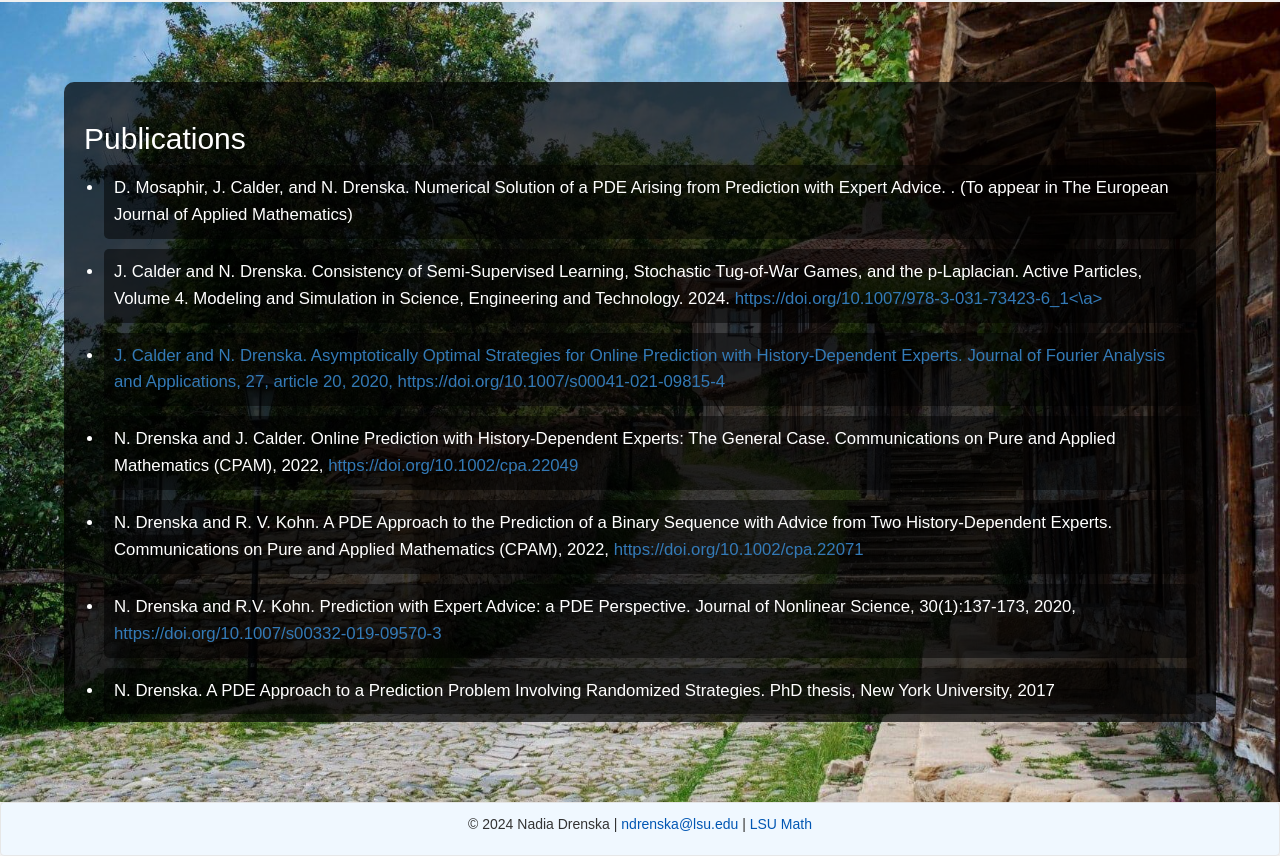
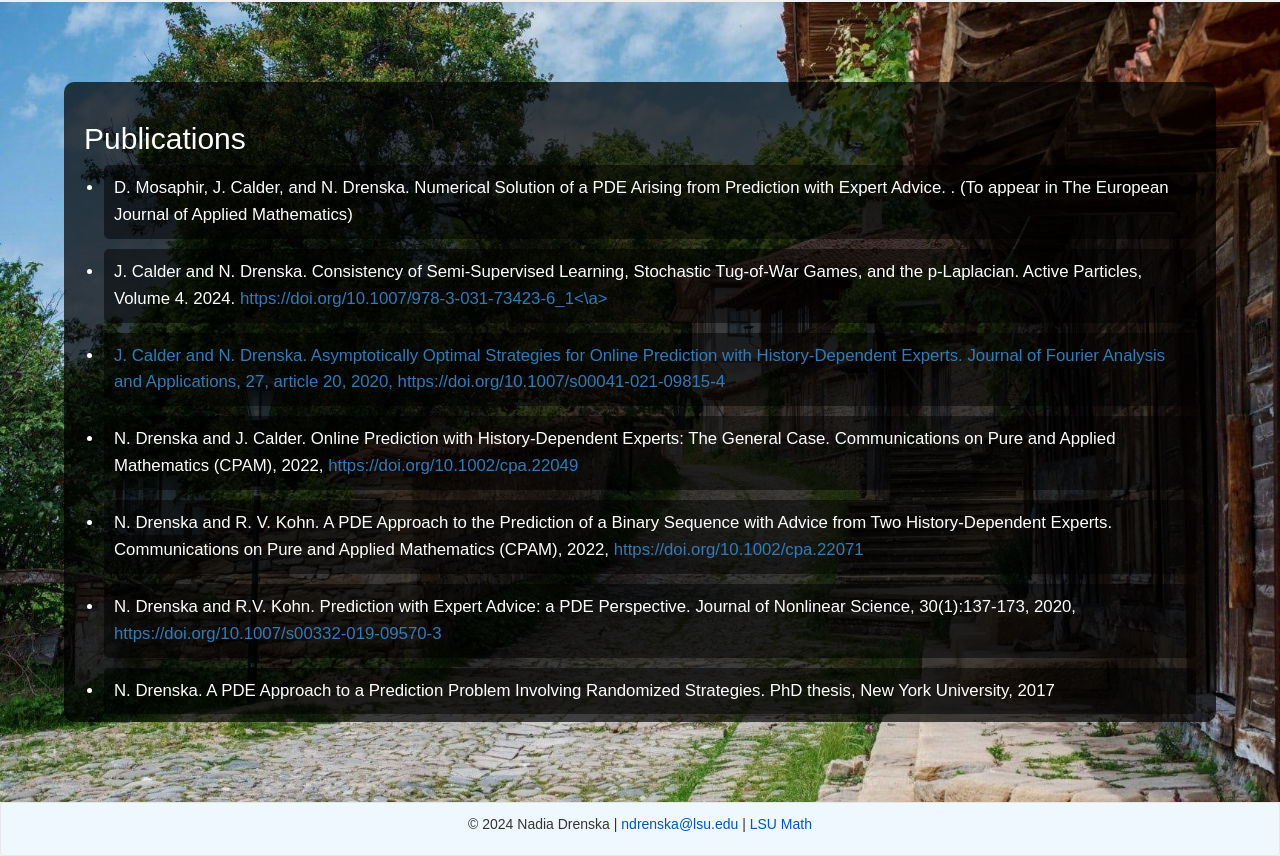
Before and after one commit to NadiaDrenska/website, a website: page research.html in a window 1280 px wide. Shown: the part 870-1726 px from the top of the page. Drawn offline with nearby package versions, Linux system fonts and the light colour scheme.

Commit message:
Update research.html

```diff
--- a/research.html
+++ b/research.html
@@ -174,8 +174,7 @@
                 <ul>
 
                     <li>D. Mosaphir, J. Calder, and N. Drenska. Numerical Solution of a PDE Arising from Prediction with Expert Advice. . (To appear in The European Journal of Applied Mathematics) </li>
-                    <li>J. Calder and N. Drenska. Consistency of Semi-Supervised Learning, Stochastic Tug-of-War Games, and the p-Laplacian. Active Particles, Volume 4. Modeling and Simulation in Science, Engineering and
-Technology. 2024. <a href=https://doi.org/10.1007/978-3-031-73423-6_1 target="_blank">https://doi.org/10.1007/978-3-031-73423-6_1<\a> </li>
+                    <li>J. Calder and N. Drenska. Consistency of Semi-Supervised Learning, Stochastic Tug-of-War Games, and the p-Laplacian. Active Particles, Volume 4. 2024. <a href=https://doi.org/10.1007/978-3-031-73423-6_1 target="_blank">https://doi.org/10.1007/978-3-031-73423-6_1<\a> </li>
                     <li>J. Calder and N. Drenska. Asymptotically Optimal Strategies for Online Prediction with History-Dependent Experts. Journal of Fourier Analysis and Applications, 27, article 20, 2020, <a href="https://doi.org/10.1007/s00041-021-09815-4" target="_blank">https://doi.org/10.1007/s00041-021-09815-4</a></li>
                     <li>N. Drenska and J. Calder. Online Prediction with History-Dependent Experts: The General Case. Communications on Pure and Applied Mathematics (CPAM), 2022, <a href="https://doi.org/10.1002/cpa.22049" target="_blank">https://doi.org/10.1002/cpa.22049</a></li>
                     <li>N. Drenska and R. V. Kohn. A PDE Approach to the Prediction of a Binary Sequence with Advice from Two History-Dependent Experts. Communications on Pure and Applied Mathematics (CPAM), 2022, <a href="https://doi.org/10.1002/cpa.22071" target="_blank">https://doi.org/10.1002/cpa.22071</a></li>
```
